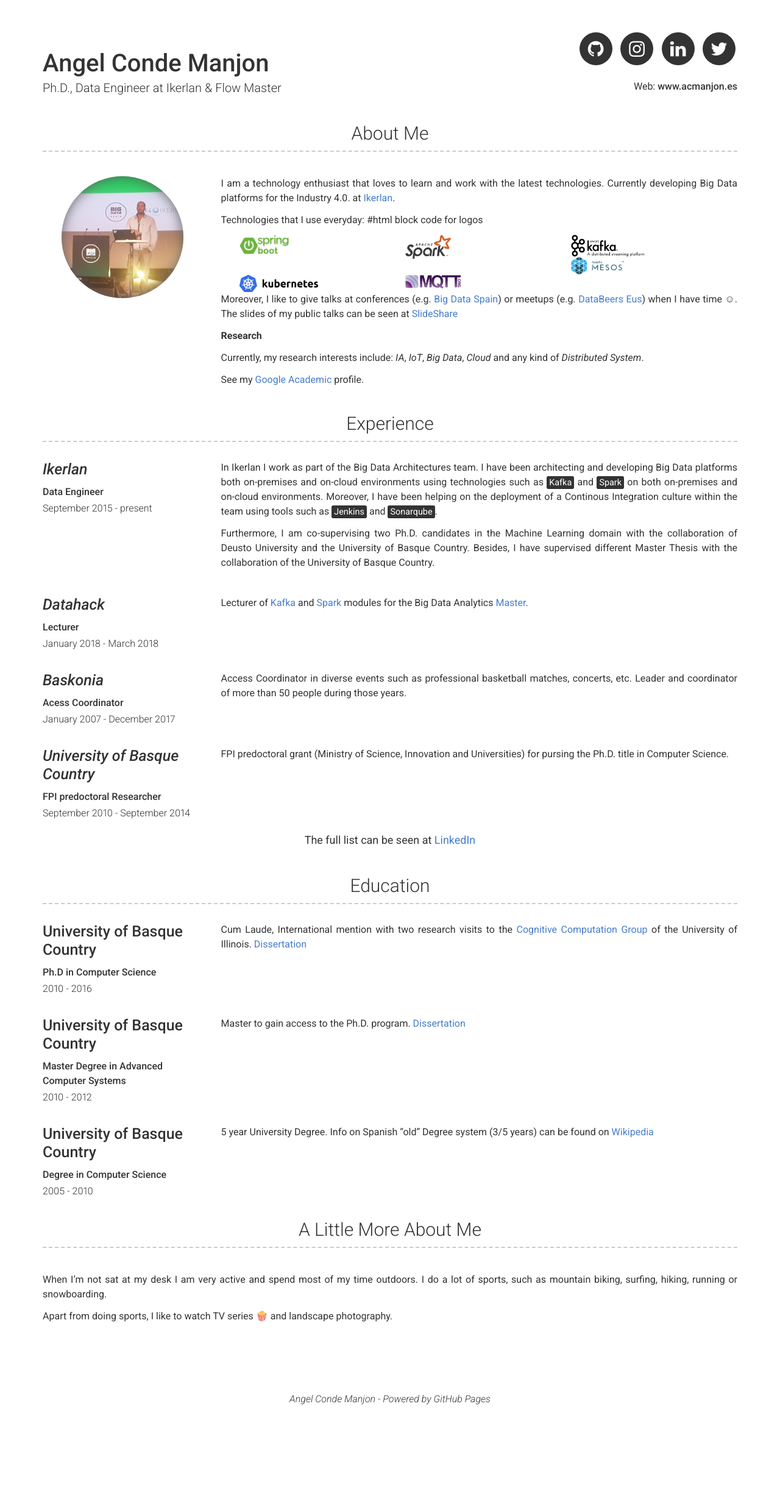
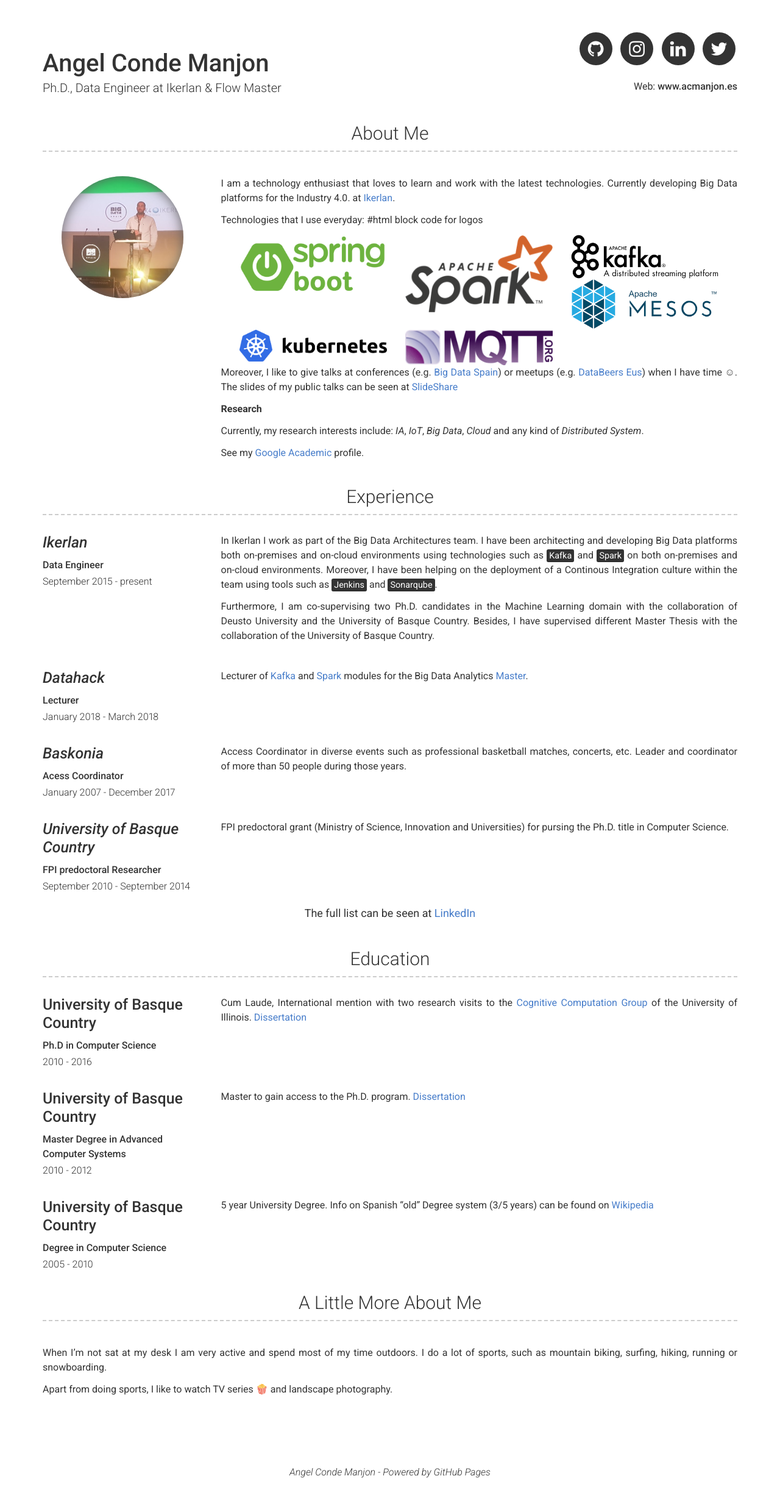
Before and after one commit to Neuw84/neuw84.github.io, a Jekyll site: the page built from index.md, in a window 1280 px wide. Shown: the whole page at 61% size. Built offline with Jekyll 4.4.1, drawn with Linux system fonts in a browser that asks for light colours; before the commit the page ends 2319 px from its top, so only the background shows below that.

Commit message:
Update _config.yml

```diff
--- a/_config.yml
+++ b/_config.yml
@@ -29,12 +29,12 @@
   Technologies that I use everyday:
   #html block code for logos
   <div class="col-xs-12">
-    <div class="col-xs-6 col-md-4 col-lg-4"><img src="assets/spring-boot-logo.png" alt="SpringBoot" height="33px"></div>
-    <div class="col-xs-6 col-md-4 col-lg-4"><img src="assets/spark-logo-hd.png" alt="Spark" height="40px"></div>
-    <div class="col-xs-6 col-md-4 col-lg-4"><img src="assets/kafka_logo.png" alt="Kafka" height="36px"></div>
-    <div class="col-xs-6 col-md-4 col-lg-4"><img src="assets/images.png" alt="Mesos" height="30px"></div>
-    <div class="col-xs-6 col-md-4 col-lg-4"><img src="assets/kubernetes-horizontal-color.png" alt="Kubernetes" height="28x"></div>
-    <div class="col-xs-6 col-md-4 col-lg-4"><img src="assets/MQTT.png" alt="MQTT" height="22px"></div>
+    <div class="col-xs-6 col-md-4 col-lg-4"><img src="assets/spring-boot-logo.png" alt="SpringBoot" ></div>
+    <div class="col-xs-6 col-md-4 col-lg-4"><img src="assets/spark-logo-hd.png" alt="Spark"></div>
+    <div class="col-xs-6 col-md-4 col-lg-4"><img src="assets/kafka_logo.png" alt="Kafka" ></div>
+    <div class="col-xs-6 col-md-4 col-lg-4"><img src="assets/images.png" alt="Mesos"></div>
+    <div class="col-xs-6 col-md-4 col-lg-4"><img src="assets/kubernetes-horizontal-color.png" alt="Kubernetes" ></div>
+    <div class="col-xs-6 col-md-4 col-lg-4"><img src="assets/MQTT.png" alt="MQTT"></div>
   </div>
 
 
```
